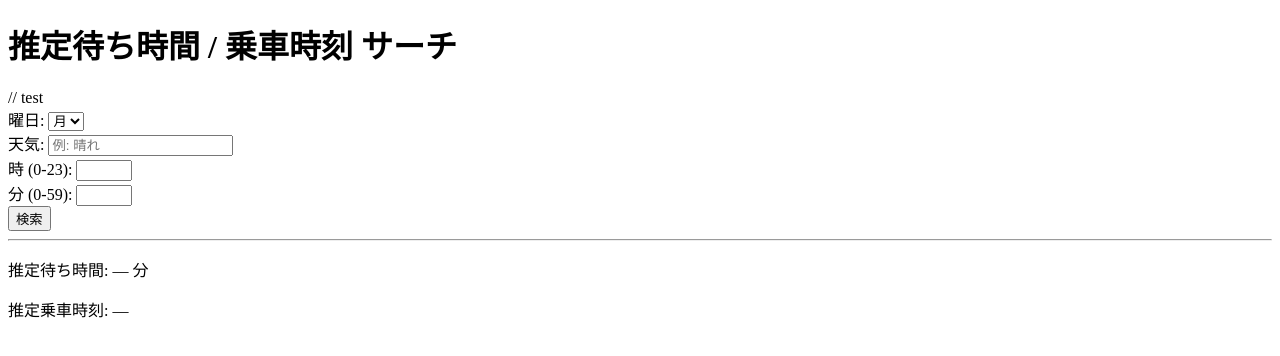
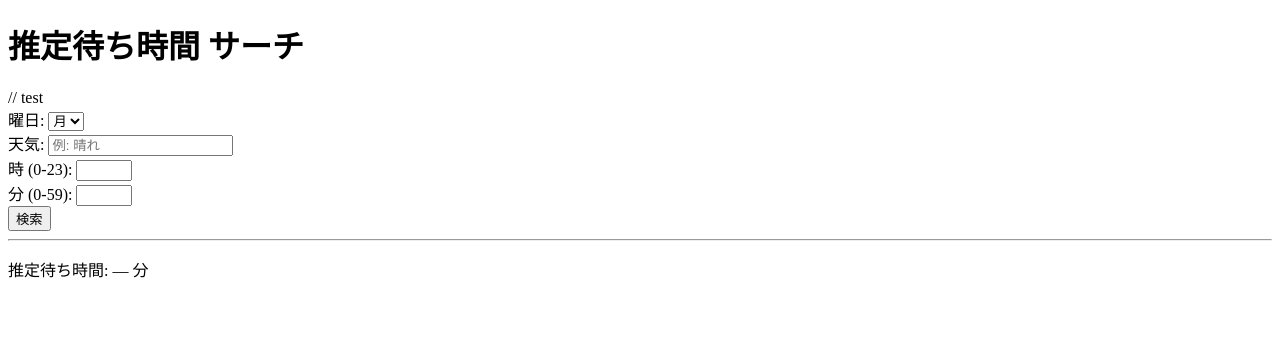
Before and after one commit to nemucha/digitaltwin_bus, a plain HTML site: page index.html in a window 1280 px wide. Drawn offline with nearby package versions, Linux system fonts and the light colour scheme.

Commit message:
Update index.html (back)

```diff
--- a/index.html
+++ b/index.html
@@ -8,7 +8,7 @@
   <script src="https://cdn.jsdelivr.net/npm/papaparse@5.4.1/papaparse.min.js"></script>
 </head>
 <body>
-  <h1>推定待ち時間 / 乗車時刻 サーチ</h1>
+  <h1>推定待ち時間 サーチ</h1>
 // test
 
   <form id="search-form">
@@ -44,7 +44,6 @@
 
   <section id="result">
     <p>推定待ち時間: <span id="est-waiting-time">—</span> 分</p>
-    <p>推定乗車時刻: <span id="est-board-time">—</span></p>
   </section>
 
   <p id="status"></p>
```
